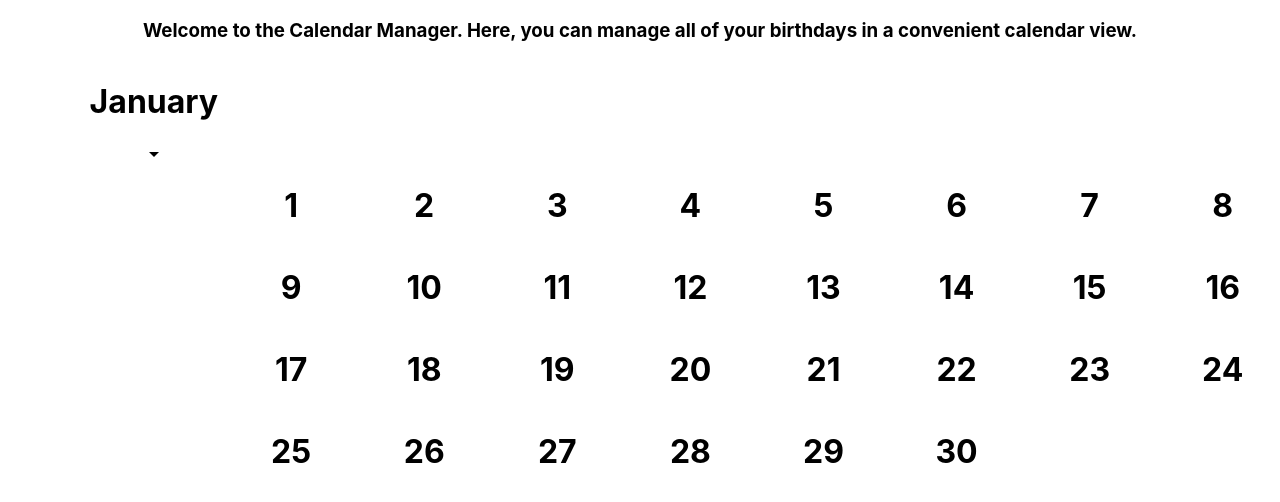
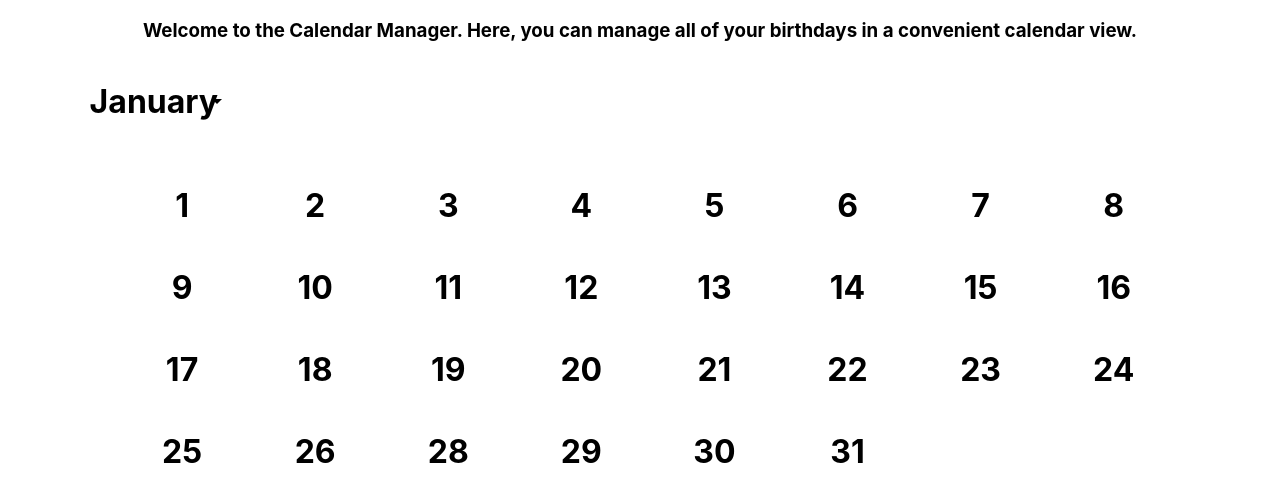
Before and after one commit to apizzulli/birthday-manager, a React (Create React App) app: page /calendar-view in a window 1280 px wide. Shown: the top 502 px of the page. Built offline with nearby package versions, Linux system fonts and the light colour scheme.

Commit message:
working on 31st logic

```diff
--- a/src/Components/Calendar.js
+++ b/src/Components/Calendar.js
@@ -6,8 +6,10 @@ import BirthdayModal from "./BirthdayModal";
 import Menu from '@mui/material/Menu';
 import MenuItem from '@mui/material/MenuItem';
 import ArrowDropDownIcon from '@mui/icons-material/ArrowDropDown';
+import ArrowDropUpIcon from '@mui/icons-material/ArrowDropUp';
 
 export default function Calendar() {
+    const [thirtyOneDays, setThirtyOneDays] = useState(true);
     const [selectedMonth, setSelectedMonth] = useState("January");
     const[modal, toggleModal] = useState(false);
     const [anchorEl, setAnchorEl] = useState(null);
@@ -22,21 +24,33 @@ export default function Calendar() {
     };
 
     const handleMonthSelect = (event) => {
-        setSelectedMonth(event.currentTarget.innerText);
+        let month = event.currentTarget.innerText;
+        if( month==="April" || month==="June" || month==="September" || month==="November"){
+            setThirtyOneDays(false);
+        }
+        setSelectedMonth(month);
+        setAnchorEl(null);
     }
 
     return(
-        <div >
-            <div>
-                <div style={{float: 'left',marginLeft:"7%"}}>
-                    <h1>{selectedMonth}</h1>
-                    <ArrowDropDownIcon onClick={handleMenuOpen}></ArrowDropDownIcon>
+        <div style={{width:'100%'}}>
+            <div style={{width:'100%'}}>
+                <div style={{float: 'left',marginLeft:"7%", display:'flex', alignItems:'center', width:'15%', columnGap:'10%'}}>
+                    <h1 style={{width:'50%'}}>{selectedMonth}</h1>
+                    <div style={{width:'50%'}}>
+                        <ArrowDropDownIcon style={{display:anchorEl ? 'none': 'block'}}onClick={handleMenuOpen}></ArrowDropDownIcon>
+                        <ArrowDropUpIcon style={{display:anchorEl ? 'block': 'none'}}onClick={()=>setAnchorEl(null)}></ArrowDropUpIcon>
+                    </div>
                     <Menu anchorEl={anchorEl}
                         open={open}
                         anchorOrigin={{
                             vertical: 'top',
                             horizontal: 'left',
-                        }}>
+                          }}
+                          transformOrigin={{
+                            vertical: 'top',
+                            horizontal: 'left',
+                          }}>
                         <MenuItem onClick={(event)=>handleMonthSelect(event)}>February</MenuItem>
                         <MenuItem onClick={(event)=>handleMonthSelect(event)}>March</MenuItem>
                         <MenuItem onClick={(event)=>handleMonthSelect(event)}>April</MenuItem>
@@ -78,10 +92,10 @@ export default function Calendar() {
                     <CalendarTile date={24}></CalendarTile>
                     <CalendarTile date={25}></CalendarTile>
                     <CalendarTile date={26}></CalendarTile>
-                    <CalendarTile date={27}></CalendarTile>
                     <CalendarTile date={28}></CalendarTile>
                     <CalendarTile date={29}></CalendarTile>
                     <CalendarTile date={30}></CalendarTile>
+                    <CalendarTile date={31} month ={selectedMonth} ></CalendarTile>
                 </div>
             </div>
         </div>
--- a/src/Components/CalendarTile.js
+++ b/src/Components/CalendarTile.js
@@ -5,7 +5,7 @@ import StarIcon from '@mui/icons-material/Star';
 import Modal from '@mui/joy/Modal';
 import BirthdayModal from './BirthdayModal';
 
-export default function CalendarTile({date}) {
+export default function CalendarTile({date, month}) {
     const [hovered, setHovered] = useState(false);
     const [selected, setSelected] = useState(false);
     const[modalVisible, setModalVisible] = useState(false);
@@ -22,7 +22,11 @@ export default function CalendarTile({date}) {
     // });
 
     return(
-        <div onMouseDown={()=> setModalVisible(true)}class="calendar-tile" onMouseOut={()=>setHovered(false)}onMouseMove={()=> setHovered(true)} onMouseLeave={()=> setHovered(false)}style={{backgroundColor: hovered ? '#D8F8FE' : 'white'}}>
+        <div onMouseDown={()=> setModalVisible(true)}class="calendar-tile" onMouseOut={()=>setHovered(false)}onMouseMove={()=> setHovered(true)} onMouseLeave={()=> setHovered(false)}
+            style={{backgroundColor: hovered ? '#D8F8FE' : 'white',
+                    visible: ((month==="April" || month==="June" || month==="September" || month==="November")&&(date===31)) ? 'hidden' : 'visible'
+                }}
+            >
             <StarIcon style={{float:'left',marginRight:'7%',height:'25%', width:'25%', visibility: selected ? 'visible' : 'hidden'}}></StarIcon>
             <h1 >{date}</h1>
             <Modal open={modalVisible}><BirthdayModal dateSelected={{selected, setSelected}} closeModal={setModalVisible}></BirthdayModal></Modal>
```
